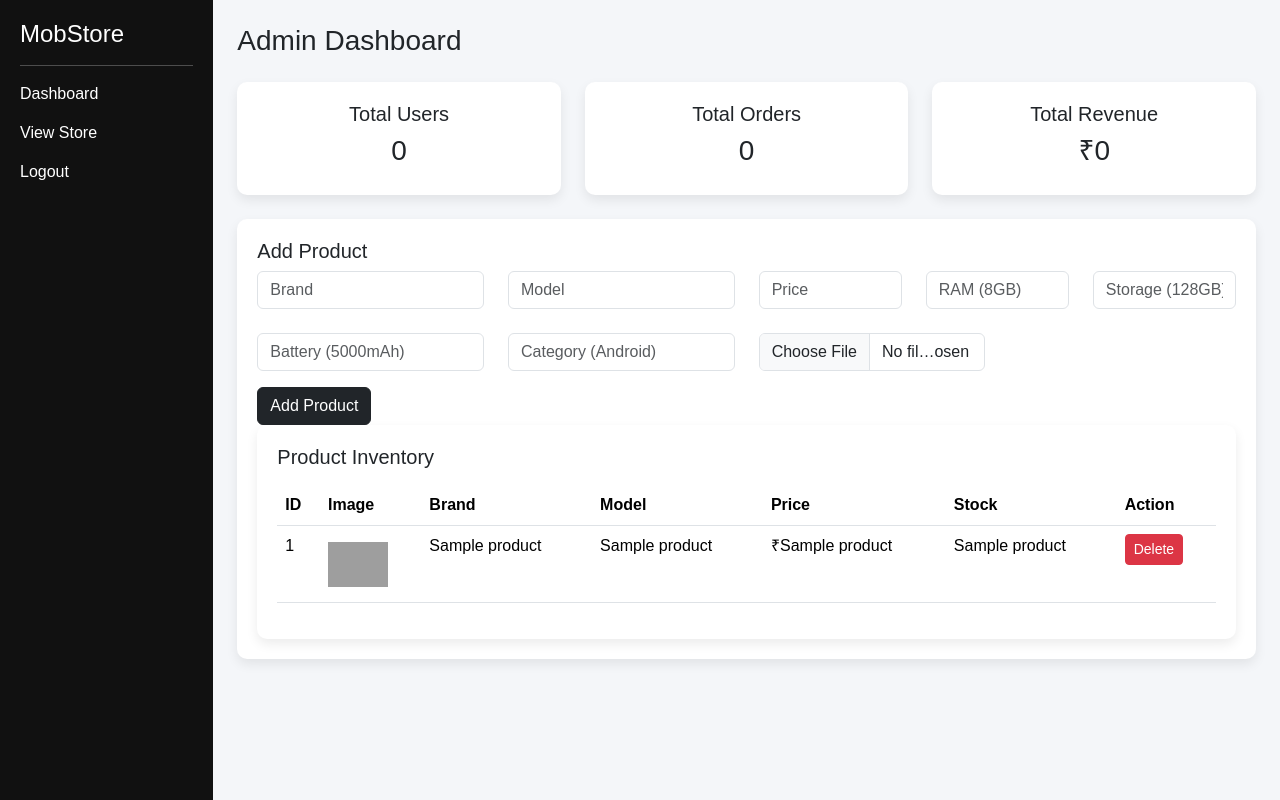
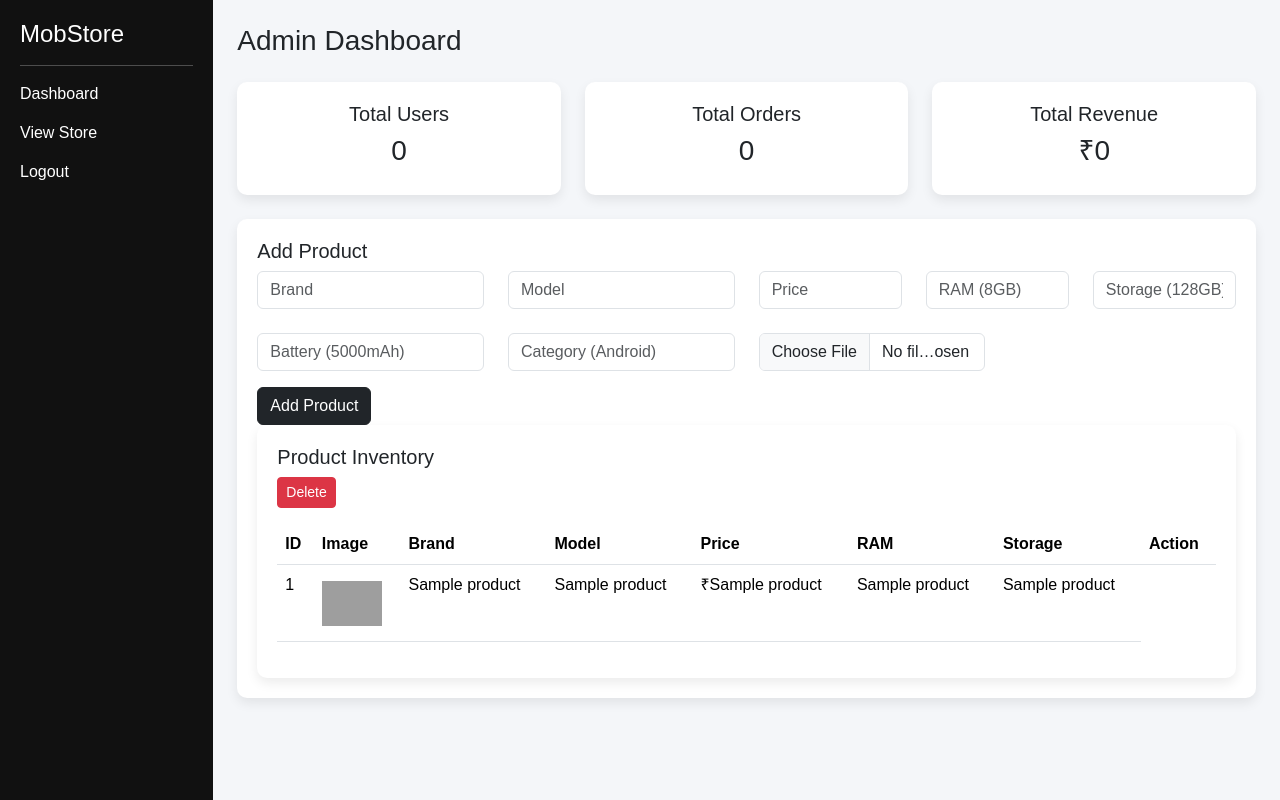
Before and after one commit to Immortal-PN/mobstore-flask, a Flask app: page /admin_dashboard in a window 1280 px wide. Run offline with Flask 3, Linux system fonts and the light colour scheme; the visitor is signed in with stand-in values (Sample User, id 1); a database or web service that is not in the repository returns one stand-in record (values such as "Sample title"); data that the repository does not hold is empty; some libraries are stand-ins or nearby versions; grey boxes are pictures that could not be loaded.

Commit message:
deatiling changes

```diff
--- a/templates/admin_dashboard.html
+++ b/templates/admin_dashboard.html
@@ -195,15 +195,14 @@ object-fit:contain;
 
 <thead>
 
-<tr>
 <th>ID</th>
 <th>Image</th>
 <th>Brand</th>
 <th>Model</th>
 <th>Price</th>
-<th>Stock</th>
+<th>RAM</th>
+<th>Storage</th>
 <th>Action</th>
-</tr>
 
 </thead>
 
@@ -216,22 +215,14 @@ object-fit:contain;
 <td>{{product[0]}}</td>
 
 <td>
-
-<img
-src="/static/uploads/{{product[5]}}"
-class="product-img">
-
+<img src="/static/uploads/{{product[4]}}" class="product-img">
 </td>
 
 <td>{{product[1]}}</td>
-
 <td>{{product[2]}}</td>
-
 <td>₹{{product[3]}}</td>
-
-<td>{{product[4]}}</td>
-
-<td>
+<td>{{product[5]}}</td>
+<td>{{product[6]}}</td>
 
 <a
 href="/delete_product/{{product[0]}}"
```
Also changed, not shown: templates/product.html (+0 -19 lines).
